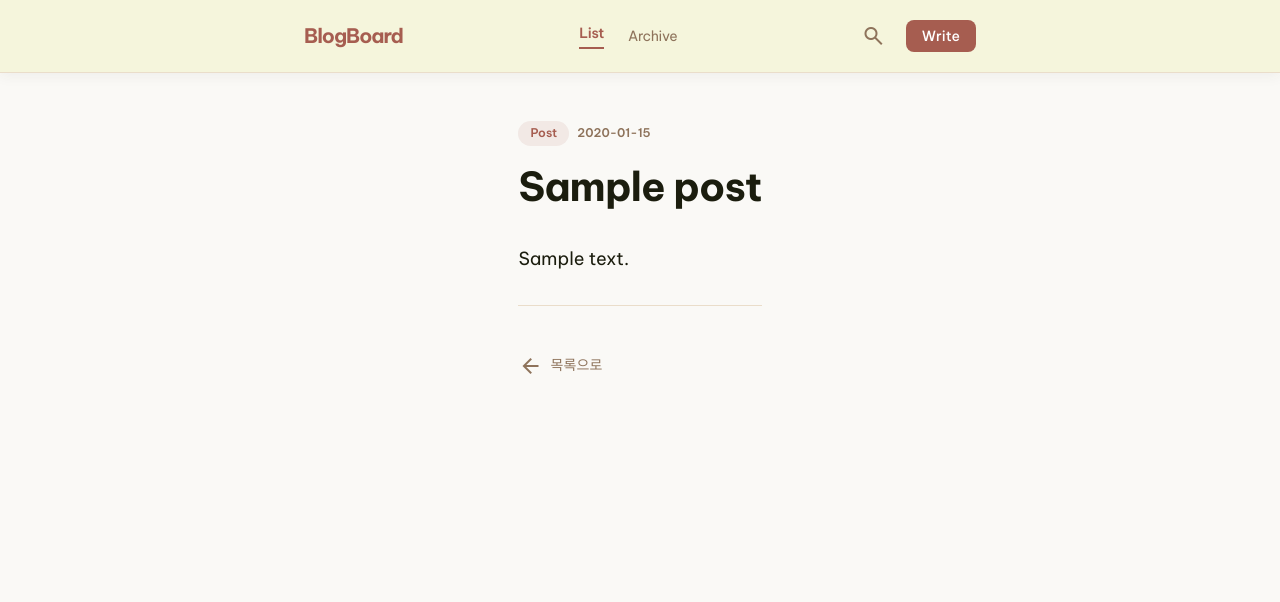
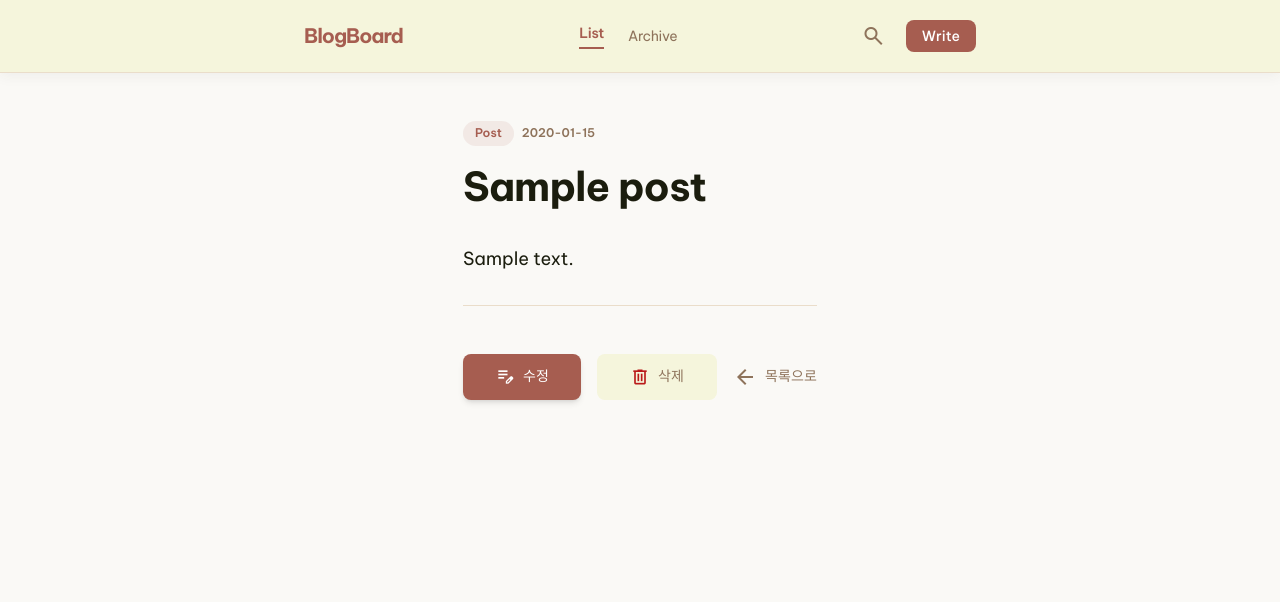
Before and after one commit to claredmec-max/day4-flask, a Flask app: page /detail/1 in a window 1280 px wide. Shown: the top 602 px of the page. Run offline with Flask 3, Linux system fonts and the light colour scheme; tables that the repository leaves empty hold one stand-in row (values such as "Sample post"); some libraries are stand-ins or nearby versions.

Commit message:
게시판 수정(U), 삭제(D) 기능 추가
- edit 라우트: 기존 글 수정, write.html 폼 재사용
- delete 라우트: 삭제 후 목록으로 리다이렉트
- 상세 페이지에 수정/삭제 버튼 배치
- 삭제 시 confirm() 확인 창 적용

Co-Authored-By: Claude Opus 4.7 <noreply@anthropic.com>

```diff
--- a/app.py
+++ b/app.py
@@ -43,6 +43,37 @@ def post_write():
     return render_template("write.html")
 
 
+@app.route("/edit/<int:post_id>", methods=["GET", "POST"])
+def post_edit(post_id):
+    database = db.get_db()
+    post = database.execute(
+        "SELECT id, title, content, created_at FROM posts WHERE id = ?",
+        (post_id,),
+    ).fetchone()
+    if not post:
+        database.close()
+        return redirect(url_for("post_list"))
+    if request.method == "POST":
+        database.execute(
+            "UPDATE posts SET title = ?, content = ? WHERE id = ?",
+            (request.form["title"], request.form["content"], post_id),
+        )
+        database.commit()
+        database.close()
+        return redirect(url_for("post_detail", post_id=post_id))
+    database.close()
+    return render_template("write.html", post=post)
+
+
+@app.route("/delete/<int:post_id>", methods=["POST"])
+def post_delete(post_id):
+    database = db.get_db()
+    database.execute("DELETE FROM posts WHERE id = ?", (post_id,))
+    database.commit()
+    database.close()
+    return redirect(url_for("post_list"))
+
+
 if __name__ == "__main__":
     db.init_db()
     app.run(debug=True)
--- a/templates/detail.html
+++ b/templates/detail.html
@@ -21,8 +21,18 @@
         {% endfor %}
     </div>
 
-    <!-- Back -->
-    <div class="pt-12 border-t border-[#EADDCA] mt-16 pb-24">
+    <!-- Actions -->
+    <div class="flex flex-col sm:flex-row items-center justify-between gap-4 pt-12 border-t border-[#EADDCA] mt-16 pb-24">
+        <div class="flex gap-4 w-full sm:w-auto">
+            <a href="/edit/{{ post.id }}" class="flex-1 sm:flex-none flex items-center justify-center gap-2 bg-[#A65D50] text-white px-8 py-3 rounded-lg font-label-md text-label-md hover:brightness-110 transition-all active:scale-95 shadow-md">
+                <span class="material-symbols-outlined" style="font-size:20px">edit_note</span> 수정
+            </a>
+            <form action="/delete/{{ post.id }}" method="POST" class="flex-1 sm:flex-none" onsubmit="return confirm('정말 삭제할까요?')">
+                <button type="submit" class="w-full flex items-center justify-center gap-2 bg-[#F5F5DC] text-[#8E735B] border border-transparent hover:border-[#A65D50] px-8 py-3 rounded-lg font-label-md text-label-md transition-all active:scale-95">
+                    <span class="material-symbols-outlined text-error" style="font-size:20px">delete</span> 삭제
+                </button>
+            </form>
+        </div>
         <a href="/" class="flex items-center gap-2 text-[#8E735B] hover:text-[#A65D50] font-label-md text-label-md transition-colors">
             <span class="material-symbols-outlined">arrow_back</span> 목록으로
         </a>
```
Also changed, not shown: templates/write.html (+7 -7 lines).
